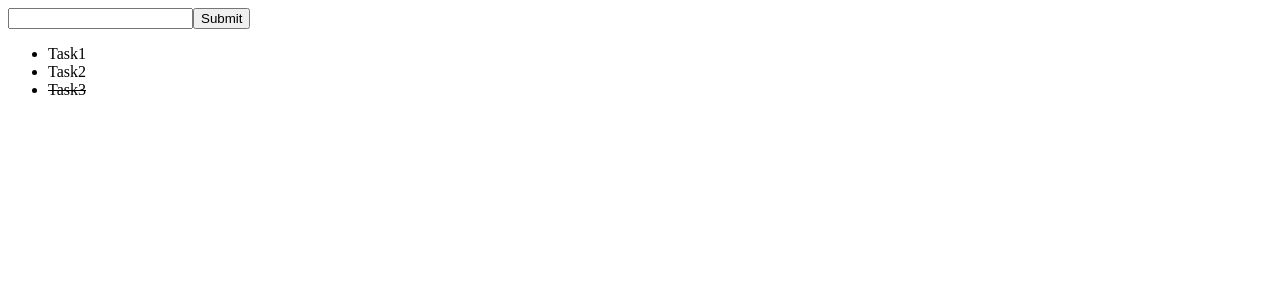
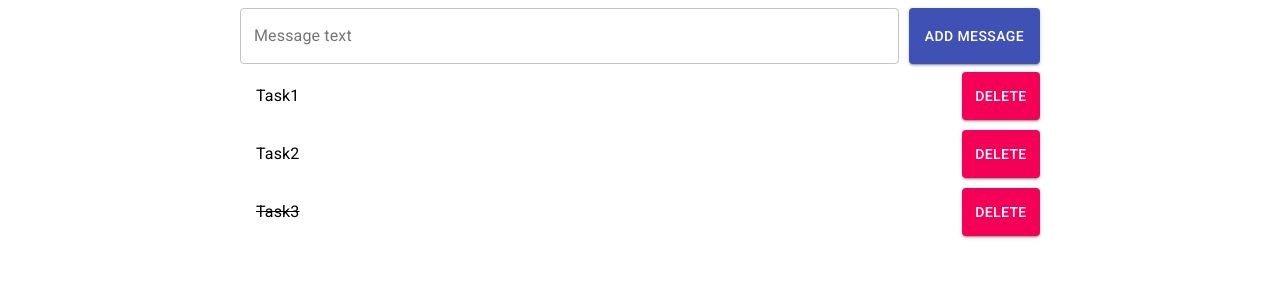
Before and after one commit to GalinaWeb/React, a React (Create React App) app: page / in a window 1280 px wide. Shown: the top 300 px of the page. Built offline with nearby package versions, Linux system fonts and the light colour scheme.

Commit message:
newMessage

```diff
--- a/package.json
+++ b/package.json
@@ -3,6 +3,7 @@
   "version": "0.1.0",
   "private": true,
   "dependencies": {
+    "@material-ui/core": "^4.11.3",
     "@testing-library/jest-dom": "^5.11.9",
     "@testing-library/react": "^11.2.5",
     "@testing-library/user-event": "^12.7.2",
--- a/public/index.html
+++ b/public/index.html
@@ -10,6 +10,7 @@
       content="Web site created using create-react-app"
     />
     <link rel="apple-touch-icon" href="%PUBLIC_URL%/logo192.png" />
+    <link rel="stylesheet" href="https://fonts.googleapis.com/css?family=Roboto:300,400,500,700&display=swap" />
     <!--
       manifest.json provides metadata used when your web app is installed on a
       user's mobile device or desktop. See https://developers.google.com/web/fundamentals/web-app-manifest/
--- a/src/App.js
+++ b/src/App.js
@@ -1,129 +1,28 @@
-import React from "react";
-import Task from "./components/Task";
+import React, { useState } from "react";
+import NewMessage from "./components/NewMessage";
+import TasksList from "./components/TasksList";
 
-export default class App extends React.Component {
-  constructor(props){
-    super(props)
-    this.state = {
-     inputValue: '',
-     messages: [{text: 'Task1', completed: false}, {text: 'Task2', completed: false}, {text: 'Task3', completed: true}],
-      //counter: 0
+export default function App () {
+const initMessages = [{text: 'Task1', completed: false}, {text: 'Task2', completed: false}, {text: 'Task3', completed: true}]
+
+const [messages, setMessages] = useState(initMessages)
+
+  const addNewMessage = (newMessage) => {
+    setMessages([...messages, newMessage])
+   }
+
+ const toggleMessage = (index) => {
+
+      const newMessages = [...messages]
+      newMessages[index]= {...newMessages[index], completed: !newMessages[index].completed}
+      setMessages(newMessages)
     }
-    this.submitHandler = this.submitHandler.bind(this)
-  }
 
-  submitHandler(event) {
-    event.preventDefault();
-    if (this.state.inputValue !== '')
-    this.setState((prevState) => {
-      // return {messages: [...prevState.messages, <Task key={prevState.messages.length} text={this.state.inputValue}/>], inputValue: ''}})
-      return {messages: [...prevState.messages, {text: prevState.inputValue, completed: false}], inputValue: ''}})
-  }
-
-  toggleMessage = (index) => {
-    this.setState((prevState) => {
-      const newMessages = [...prevState.messages]
-      newMessages[index]= {...newMessages[index], completed: !newMessages[index].completed}
-      return{
-        messages: newMessages
-      }
-    })
-  }
-
-  render() {
-
-    return (
-      <>
-    <form onSubmit={this.submitHandler}>
-      <input value={this.state.inputValue} onChange={(event) => {this.setState({inputValue: event.target.value})
-     }} type="text"/>
-     <button type="submit">Submit</button>
-    </form>
-    {/* <p>{this.state.message}</p> */}
-     <ul>
-       {this.state.messages.map((task, index) => {
-         return <Task key={index} index={index} text={task.text} completed={task.completed} toggleMessage={this.toggleMessage}/>
-       })}
-     </ul>
-    </>
-    )
-  }
-}
-
-
- /** render() {
-    return (
-    <div>
-      <input onChange={(event) => {this.setState((prevState) => {
-        return {value: event.target.value,
-        }
-      })
-     }} type="text"/>
-
-      <p>{this.state.value.toUpperCase()}</p>
-      <p>{this.state.counter}</p>
-      <button onClick={() => {
-        this.setState((prevState) => {
-          return {
-            counter: prevState.counter +1
-          }
-        })
-      }}>Click</button>
-
+  return (
+    <div style={{maxWidth: 800, minWidth: 400, margin: "0 auto"}}>
+    <NewMessage addNewMessage={addNewMessage}/>
+    <TasksList messages={messages} toggleMessage={toggleMessage}/>
     </div>
-    )
-  }
-}*/
-
-class TestClass {
-  constructor(mes1, mes2) {
-
-  }
-
-  method1 () {
-    console.log('method1')
-  }
-}
-
-class ChildClass extends TestClass {
-  constructor(mes1, mes2) {
-    super();
-    this.mes1 = mes1
-    this.mes2 = mes2
-  }
-
-  method2 () {
-    console.log(this.mes1 + ' '+ this.mes2)
-  }
-}
-
-const testObj = new TestClass ()
-testObj.method1()
-
-const childObj = new ChildClass ('Hello', 'World')
-childObj.method1()
-
-
-
-
-
-
-
-
-
-/**import Elem from "./components/Elem";
-import City from "./components/City";
-import Phone from "./components/Phone";
-
-function  App () {
-  return (
-  <div>
-  <Elem name="John" lastname="Petrov"/>
-  <City cityname="Volgograd" country="Russia"/>
-  <Phone number="900"/>
-  </div>
   )
 
 }
-
-export default App*/
--- /dev/null
+++ b/src/components/NewMessage.js
@@ -0,0 +1,37 @@
+import { useState } from "react";
+import Button from '@material-ui/core/Button';
+import { makeStyles, TextField } from "@material-ui/core";
+
+const useStyles = makeStyles ({
+    root: {
+        display: "flex"
+    },
+    TextField: {
+        marginRight: 10,
+        flexGrow: 1
+    }
+})
+
+export default function NewMessage ({addNewMessage}) {
+    const classes = useStyles();
+    const [inputValue, setInputValue] = useState("")
+    function submitHandler(event) {
+    event.preventDefault()
+    if (inputValue === "") return;
+    const newMessage = {
+        text: inputValue,
+        completed: false
+    }
+    addNewMessage(newMessage)
+    setInputValue('')
+}
+
+    return (
+    <form className={classes.root} onSubmit={submitHandler}>
+        <TextField className={classes.TextField} label="Message text" variant="outlined" value={inputValue} onChange={(event) => setInputValue(event.target.value)
+     }/>
+    <Button type="submit" variant="contained" color="primary">Add message</Button>
+    </form>
+    )
+
+}
--- a/src/components/Task.js
+++ b/src/components/Task.js
@@ -1,5 +1,31 @@
+import { ListItem, ListItemText, Button, makeStyles } from "@material-ui/core";
+
+const useStyles = makeStyles ({
+    root: {
+        display: "flex",
+        marginBottom: 10,
+        flexGrow: 1
+    },
+    ListItem: {
+
+        flexGrow: 1
+    }
+})
+
 export default function Task(props) {
-    return (<li onClick={() => props.toggleMessage(props.index)}
-    style={{textDecoration: props.completed ? "line-through" : "none"}}>{props.text}</li>
+    const classes = useStyles();
+    return (
+        <div className={classes.root}>
+    <ListItem className={classes.ListItem}
+    button
+    onClick={() => props.toggleMessage(props.index)}
+    >
+    <ListItemText
+    style={{textDecoration: props.completed ? "line-through" : "none"}}
+       primary={props.text} />
+
+    </ListItem>
+    <Button color="secondary" variant="contained">Delete</Button>
+    </div>
     )
 }
--- /dev/null
+++ b/src/components/TasksList.js
@@ -0,0 +1,15 @@
+import { List } from "@material-ui/core";
+import Task from "./Task";
+
+
+
+export default function TasksList (props) {
+    return (
+        <List component="ul">
+        {props.messages.map((task, index) => {
+         return <Task key={index} index={index} text={task.text} completed={task.completed} toggleMessage={props.toggleMessage}/>
+       })}
+     </List>
+    )
+
+}
```
Also changed, not shown: src/AppClass.js (added, +121 -0 lines), 1 other file (tests, documents, lock files or other folders).
